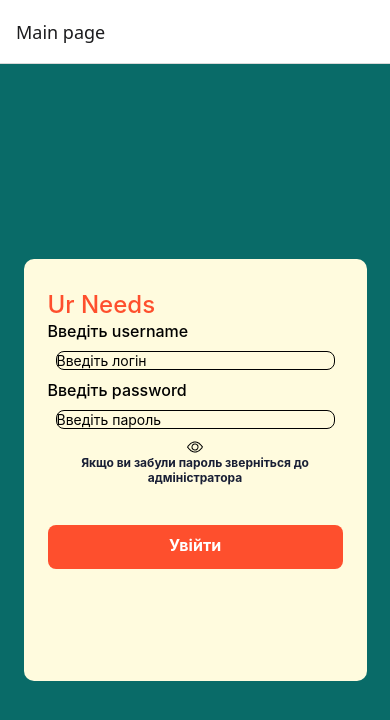
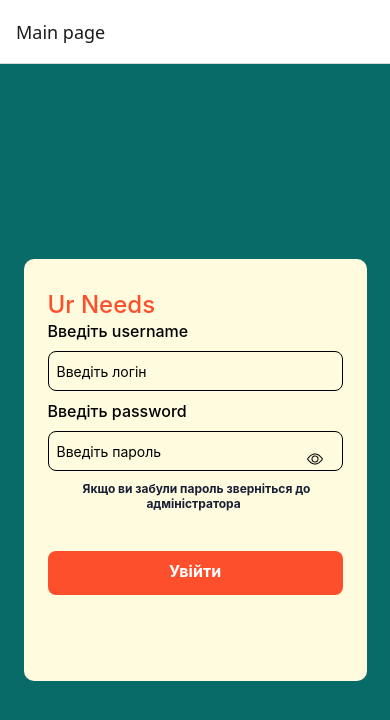
Before and after one commit to HannaKaplenko/auth-app, a React Native app: screen / in a window 390 px wide. Shown: the top 720 px of the page. Built offline with nearby package versions, Linux system fonts and the light colour scheme.

Commit message:
first commit

```diff
--- a/App.tsx
+++ b/App.tsx
@@ -1,7 +1,7 @@
 import React from 'react';
 import { NavigationContainer } from '@react-navigation/native';
-// import {Products} from './src/modules/productsList';
 import { View } from 'react-native';
+import { SafeAreaProvider } from 'react-native-safe-area-context';
 import { RootNavigation } from './src/navigation/RootNavigation';
 
 const App = () => {
--- a/src/modules/authorization/styles.ts
+++ b/src/modules/authorization/styles.ts
@@ -36,19 +36,22 @@ export const styles = StyleSheet.create({
         marginLeft: "85%",
     },
     input: {
+        height: 40,
         borderRadius: 8,
         borderWidth: 1,
         color: "#000000",
-        marginHorizontal: 8,
+        paddingHorizontal: 8,
         marginVertical: 10,
     },
     inputWrapper: {
         justifyContent: 'center',
         display: "flex",
+        position: 'relative',
     },
     eyeButton: {
-        justifyContent: 'center',
-        alignItems: 'center',
+        position: 'absolute',
+        right: 10,
+        padding: 8,
     },
     message: {
         color: "#191F35",
@@ -70,14 +73,4 @@ export const styles = StyleSheet.create({
         fontSize: 16,
         fontWeight: 'bold',
     },
-    timerText: {
-        color: "FFFFFF",
-        fontWeight: "bold",
-        textAlign: "center",
-        margin: 30,
-    },
-    redText: {
-        color: "red",
-        fontWeight: "bold",
-    },
 })
--- /dev/null
+++ b/src/modules/product/index.tsx
@@ -0,0 +1,36 @@
+import React, { useState, useEffect } from "react";
+import { styles } from "./styles";
+import { View, Text, Image } from "react-native";
+import { SafeAreaView } from "react-native-safe-area-context";
+import { useNavigation, useRoute } from "@react-navigation/native";
+
+export const ProductView = () => {
+    const [isLoading, setIsLoading] = useState(true);
+    const [product, setProduct] = useState<any>([]);
+    const navigation = useNavigation<any>();
+    const { id } = useRoute<any>().params || {};
+
+    useEffect(() => {
+        getProduct();
+    }, []);
+
+    const getProduct = async () => {
+        setIsLoading(true);
+        const response = await fetch(`https://dummyjson.com/products/${id}`);
+        const data = await response.json();
+        setProduct(data);
+        setIsLoading(false);
+    }
+    return (
+        <SafeAreaView style={{ flex: 1 }}>
+            <View style={styles.container}>
+                <Text style={styles.label}>Description:</Text>
+                <Text style={styles.description}>{'\t'} {product.description}</Text>
+                <Text style={styles.price}>Price: ${product.price}</Text>
+                <Text style={styles.discount}>Discount: {product.discountPercentage}%</Text>
+                {/* <Image source={{ uri: product.images[0] }} style={styles.image} /> */}
+                <Text style={styles.description}>Stock: {product.stock}</Text>
+            </View>
+        </SafeAreaView>
+    )
+};
--- /dev/null
+++ b/src/modules/product/styles.ts
@@ -0,0 +1,35 @@
+import { StyleSheet } from "react-native";
+
+export const styles = StyleSheet.create({
+
+    container: {
+        backgroundColor: "#abb47f",
+        flex: 1,
+    },
+    label: {
+        color: "#000089",
+        fontWeight: "bold",
+        fontSize: 20,
+        margin: 20,
+    },
+    description: {
+        color: "#000000",
+        fontSize: 17,
+        lineHeight: 30,
+        margin: 10,
+        padding: 10,
+    },
+    price: {
+        color: "#890023",
+        fontWeight: "bold",
+        fontSize: 30,
+        textAlign: "center",
+        margin: 20,
+    },
+    discount: {
+        color: "#000089",
+        fontWeight: "bold",
+        margin: 10,
+        fontSize: 20,
+    },
+})
--- a/src/modules/productsList/index.tsx
+++ b/src/modules/productsList/index.tsx
@@ -1,14 +1,14 @@
 import React, { useEffect, useState } from 'react';
 import { styles } from './styles';
-import { Text, View, FlatList, Image } from 'react-native';
+import { Text, View, FlatList, Image, TouchableOpacity } from 'react-native';
 import { SafeAreaView } from 'react-native-safe-area-context';
 import { useNavigation } from '@react-navigation/native';
+
 
 export const ProductsList = () => {
   const [isLoading, setIsLoading] = useState(true);
   const [products, setProducts] = useState<any>([]);
   const navigation = useNavigation<any>();
-
 
   useEffect(() => {
     getProducts();
@@ -34,11 +34,13 @@ export const ProductsList = () => {
           data={products}
           keyExtractor={item => item.id.toString()}
           renderItem={({ item }) => (
+            <TouchableOpacity onPress={() => navigation.navigate('ProductView', { id: item.id })}>
             <View style={styles.card}>
               <Text style={styles.title}>{item.title}</Text>
               <Text style={styles.price}>{item.price}</Text>
               <Image source={{ uri: item.images[0] }} style={styles.image} />
             </View>
+            </TouchableOpacity>
           )}
         />
       }
--- a/src/modules/productsList/styles.ts
+++ b/src/modules/productsList/styles.ts
@@ -4,46 +4,37 @@ export const styles = StyleSheet.create({
       backgroundColor: "#56694F",
       width: "100%",
       flex: 1,
-      paddingTop: 10,
    },
-
    card: {
       backgroundColor: "#CD9B59",
       textAlign: "center",
       padding: 20,
-      margin: 20,
+      marginHorizontal: 20,
+      marginBottom: 20,
       borderRadius: 15,
-
+      height: 150,
+      flex: 1,
    },
-
    title: {
       color: "#000000",
       fontWeight: "bold",
       fontSize: 20,
    },
-
    price: {
       color: "#000000",
       textAlign: "center",
       fontStyle: "italic",
       fontWeight: "bold",
    },
-
    image: {
       width: 70,
       height: 70,
    },
-
    loadingText: {
       color: "#000000",
       textAlign: "center",
       fontStyle: "italic",
       fontWeight: "bold",
-
+      flex: 1,
    },
-
-   //   description: {
-   //      color: "#000000",
-   //      textAlign: "center",
-   //   }
 })
--- a/src/navigation/StackNavigation.tsx
+++ b/src/navigation/StackNavigation.tsx
@@ -1,18 +1,16 @@
 import { createStackNavigator } from '@react-navigation/stack';
 import { AuthorizationScreen } from '../modules/authorization';
 import { ProductsList } from '../modules/productsList';
-// import {ProductView} from "../modules/product";
+import { ProductView } from "../modules/product";
+
 const Stack = createStackNavigator();
 
 export const StackNavigation = () => {
   return (
     <Stack.Navigator>
-      <Stack.Screen
-        name="AuthorizationScreen"
-        component={AuthorizationScreen}
-        options={{ title: "Main page" }}
-      />
-      <Stack.Screen name="ProductsList" component={ProductsList} />
+      <Stack.Screen name="AuthorizationScreen" component={AuthorizationScreen} options={{ title: "Main page" }} />
+      <Stack.Screen name="ProductsList" component={ProductsList} options={{ title: "Our Products" }} />
+      <Stack.Screen name="ProductView" component={ProductView} options={{ title: "About our product" }} />
     </Stack.Navigator>
   );
 };
```
Also changed, not shown: src/modules/authorization/index.tsx (+3 -18 lines), 1 other file (tests, documents, lock files or other folders).
